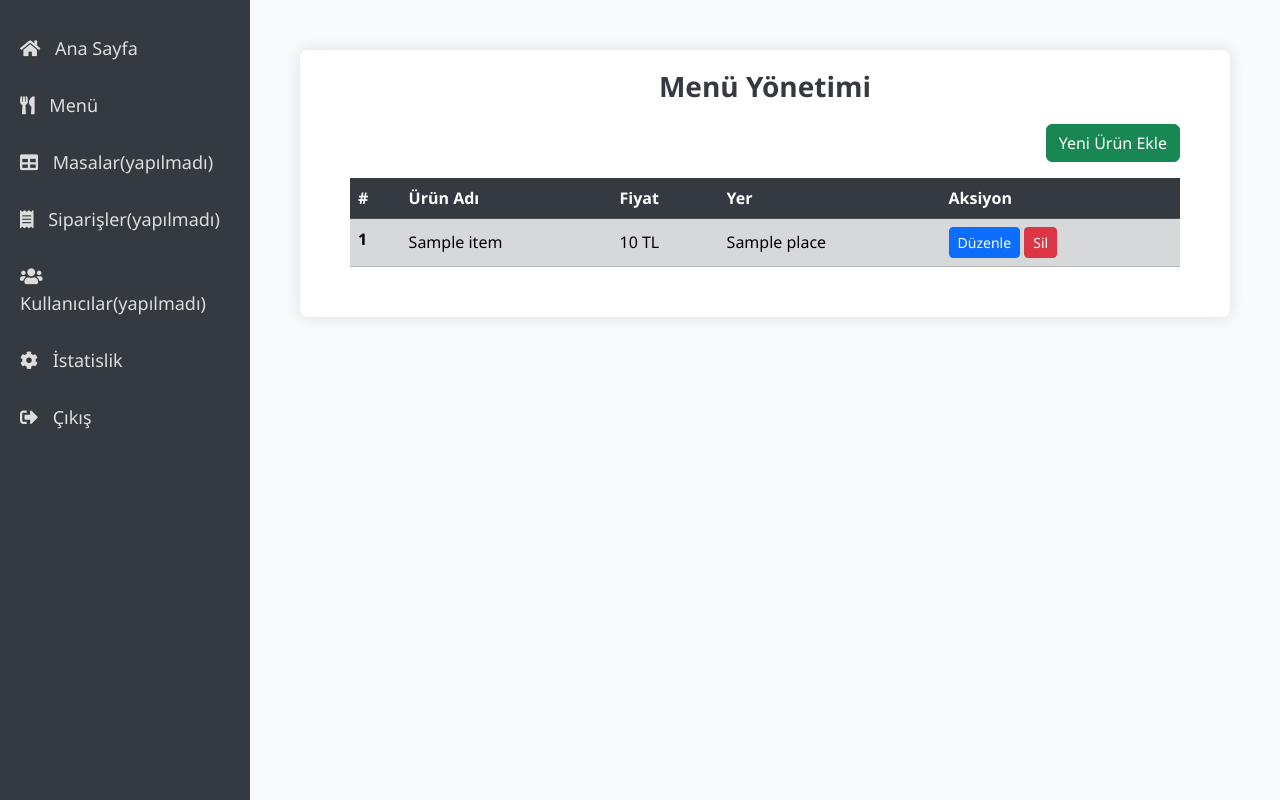
After one commit to veyselemreyemlik/LokantaOtomasyon, a PHP site: page /menu.php in a window 1280 px wide. The commit adds this page. Run offline with PHP 8.4, Linux system fonts and the light colour scheme; tables that the repository leaves empty or names only in its code hold one stand-in row (values such as "Sample post").

Commit message:
Menü işlemleri yapıldı

```diff
--- /dev/null
+++ b/menu.php
@@ -0,0 +1,201 @@
+<?php include "connection.php";
+include "sidebar.php"; ?>
+
+<!DOCTYPE html>
+<html lang="tr">
+
+<head>
+    <style>
+    body {
+        font-family: 'Segoe UI', Tahoma, Geneva, Verdana, sans-serif;
+        background-color: #f8f9fa;
+    }
+
+    .content {
+        padding: 50px;
+    }
+
+    .table-container {
+        background-color: #ffffff;
+        border-radius: 8px;
+        box-shadow: 0 0 15px rgba(0, 0, 0, 0.1);
+        padding: 50px;
+    }
+
+    h1 {
+        font-size: 28px;
+        font-weight: 600;
+        margin-bottom: 20px;
+        color: #343a40;
+        text-align: center;
+    }
+
+    .table {
+        margin-bottom: 0;
+    }
+
+    .table thead th {
+        background-color: #343a40;
+        color: #ffffff;
+    }
+
+    .table tbody tr:nth-of-type(odd) {
+        background-color: #f2f2f2;
+    }
+
+    .table tbody tr:hover {
+        background-color: #e9ecef;
+    }
+
+    .table tbody tr td {
+        vertical-align: middle;
+    }
+
+    .table-container {
+        margin: auto;
+        padding-top: 20px;
+    }
+    </style>
+</head>
+
+<body>
+    <div class="table-container">
+        <h1>Menü Yönetimi</h1>
+
+        <!-- Ekleme Butonu -->
+        <div class="mb-3 text-end">
+            <button type="button" class="btn btn-success" data-bs-toggle="modal" data-bs-target="#exampleModal">
+                Yeni Ürün Ekle
+            </button>
+        </div>
+
+        <table class="table table-striped table-hover">
+            <thead class="table-dark">
+                <tr>
+                    <th scope="col">#</th>
+                    <th scope="col">Ürün Adı</th>
+                    <th scope="col">Fiyat</th>
+                    <th scope="col">Yer</th>
+                    <th scope="col">Aksiyon</th>
+                </tr>
+            </thead>
+            <tbody class="table-secondary">
+                <?php
+                $sql = "SELECT mi.menu_id, mi.product_name, mi.price, p.place_name, mi.place_id
+                            FROM menu_items mi
+                            LEFT JOIN place p ON mi.place_id = p.place_id";
+                $result = $conn->query($sql);
+
+                if ($result->num_rows > 0) {
+                    while ($row = $result->fetch_assoc()) {
+                ?>
+                <tr>
+                    <th scope='row'><?php echo $row["menu_id"]; ?></th>
+                    <td><?php echo $row["product_name"]; ?></td>
+                    <td><?php echo $row["price"]; ?> TL</td>
+                    <td><?php echo $row["place_name"]; ?></td>
+                    <td>
+                        <button type='button' class='btn btn-primary btn-sm'
+                            data-bs-toggle='modal' data-bs-target='#exampleModal<?php echo $row["menu_id"]; ?>'>
+                            Düzenle
+                        </button>
+                        <a href='menu_delete.php?menu_id=<?php echo $row["menu_id"]; ?>'
+                            class='btn btn-danger btn-sm'
+                            onclick='return confirm("Bu ürünü silmek istediğinizden emin misiniz?")'>
+                            Sil
+                        </a>
+                    </td>
+                </tr>
+
+                <!-- Modal for editing each menu item -->
+                <div class='modal fade' id='exampleModal<?php echo $row["menu_id"]; ?>' tabindex='-1'
+                    aria-labelledby='exampleModalLabel' aria-hidden='true'>
+                    <div class='modal-dialog'>
+                        <div class='modal-content'>
+                            <div class='modal-header'>
+                                <h1 class='modal-title fs-5' id='exampleModalLabel'>Ürünü Düzenle</h1>
+                                <button type='button' class='btn-close' data-bs-dismiss='modal'
+                                    aria-label='Close'></button>
+                            </div>
+                            <div class='modal-body'>
+                                <!-- Form fields for editing -->
+                                <form action='menu_update.php' method='POST'>
+                                    <input type='hidden' name='menu_id' value='<?php echo $row["menu_id"]; ?>'>
+                                    <div class='mb-3'>
+                                        <label for='product_name' class='form-label'>Ürün Adı</label>
+                                        <input type='text' class='form-control' id='product_name'
+                                            name='product_name' value='<?php echo $row["product_name"]; ?>' required>
+                                    </div>
+                                    <div class='mb-3'>
+                                        <label for='price' class='form-label'>Fiyat</label>
+                                        <input type='text' class='form-control' id='price' name='price'
+                                            value='<?php echo $row["price"]; ?>' required>
+                                    </div>
+                                    <div class='mb-3'>
+                                        <label for='place_id' class='form-label'>Yer</label>
+                                        <select class='form-select' id='place_id' name='place_id' required>
+                                            <option value='1' <?php echo ($row['place_id'] == 1 ? 'selected' : ''); ?>>
+                                                Izgara</option>
+                                            <option value='2' <?php echo ($row['place_id'] == 2 ? 'selected' : ''); ?>>
+                                                Mutfak</option>
+                                            <option value='3' <?php echo ($row['place_id'] == 3 ? 'selected' : ''); ?>>
+                                                Fırın</option>
+                                        </select>
+                                    </div>
+                                    <button type='submit' class='btn btn-primary'>Kaydet</button>
+                                </form>
+                            </div>
+                        </div>
+                    </div>
+                </div>
+                <?php
+                    }
+                } else {
+                    echo "<tr><td colspan='5'>Menüde ürün bulunmamaktadır.</td></tr>";
+                }
+                $conn->close();
+                ?>
+            </tbody>
+        </table>
+    </div>
+
+    <!-- Modal for adding a new menu item -->
+    <div class='modal fade' id='exampleModal' tabindex='-1' aria-labelledby='exampleModalLabel' aria-hidden='true'>
+        <div class='modal-dialog'>
+            <div class='modal-content'>
+                <div class='modal-header'>
+                    <h1 class='modal-title fs-5' id='exampleModalLabel'>Yeni Ürün Ekle</h1>
+                    <button type='button' class='btn-close' data-bs-dismiss='modal' aria-label='Close'></button>
+                </div>
+                <div class='modal-body'>
+                    <!-- Form fields for adding a new menu item -->
+                    <form action='menu_add.php' method='POST'>
+                        <div class='mb-3'>
+                            <label for='product_name' class='form-label'>Ürün Adı</label>
+                            <input type='text' class='form-control' id='product_name' name='product_name' required>
+                        </div>
+                        <div class='mb-3'>
+                            <label for='price' class='form-label'>Fiyat</label>
+                            <input type='text' class='form-control' id='price' name='price' required>
+                        </div>
+                        <div class='mb-3'>
+                            <label for='place_id' class='form-label'>Yer</label>
+                            <select class='form-select' id='place_id' name='place_id' required>
+                                <option value='1'>Izgara</option>
+                                <option value='2'>Mutfak</option>
+                                <option value='3'>Fırın</option>
+                            </select>
+                        </div>
+                        <button type='submit' class='btn btn-success'>Ekle</button>
+                    </form>
+                </div>
+            </div>
+        </div>
+    </div>
+
+    <script src="https://cdn.jsdelivr.net/npm/bootstrap@5.3.3/dist/js/bootstrap.bundle.min.js"
+        integrity="sha384-YvpcrYf0tY3lHB60NNkmXc5s9fDVZLESaAA55NDzOxhy9GkcIdslK1eN7N6jIeHz" crossorigin="anonymous">
+    </script>
+</body>
+
+</html>
--- a/sidebar.php
+++ b/sidebar.php
@@ -8,7 +8,8 @@
     <link href="https://cdn.jsdelivr.net/npm/bootstrap@5.3.3/dist/css/bootstrap.min.css" rel="stylesheet"
         integrity="sha384-QWTKZyjpPEjISv5WaRU9OFeRpok6YctnYmDr5pNlyT2bRjXh0JMhjY6hW+ALEwIH" crossorigin="anonymous">
     <link rel="stylesheet" href="https://cdnjs.cloudflare.com/ajax/libs/font-awesome/5.15.3/css/all.min.css">
-
+    <link href="https://cdn.jsdelivr.net/npm/bootstrap@5.3.3/dist/css/bootstrap.min.css" rel="stylesheet"
+        integrity="sha384-QWTKZyjpPEjISv5WaRU9OFeRpok6YctnYmDr5pNlyT2bRjXh0JMhjY6hW+ALEwIH" crossorigin="anonymous">
     <style>
     body {
         display: flex;
@@ -56,9 +57,13 @@
 </head>
 
 <body>
+    <script src="https://cdn.jsdelivr.net/npm/bootstrap@5.3.3/dist/js/bootstrap.bundle.min.js"
+        integrity="sha384-YvpcrYf0tY3lHB60NNkmXc5s9fDVZLESaAA55NDzOxhy9GkcIdslK1eN7N6jIeHz" crossorigin="anonymous">
+    </script>
+
     <div class="sidebar">
         <a href="admin.php"><i class="fas fa-home"></i> Ana Sayfa</a>
-        <a href="menu.php"><i class="fas fa-utensils"></i> Menü(yapılmadı)</a>
+        <a href="menu.php"><i class="fas fa-utensils"></i> Menü </a>
         <a href="table.php"><i class="fas fa-table"></i> Masalar(yapılmadı)</a>
         <a href="orders.php"><i class="fas fa-receipt"></i> Siparişler(yapılmadı)</a>
         <a href="users.php"><i class="fas fa-users"></i> Kullanıcılar(yapılmadı)</a>
```
Also changed, not shown: menu_add.php (added, +24 -0 lines), menu_delete.php (added, +27 -0 lines), menu_update.php (added, +27 -0 lines). Lines whose indentation alone changed are shown as unchanged.
